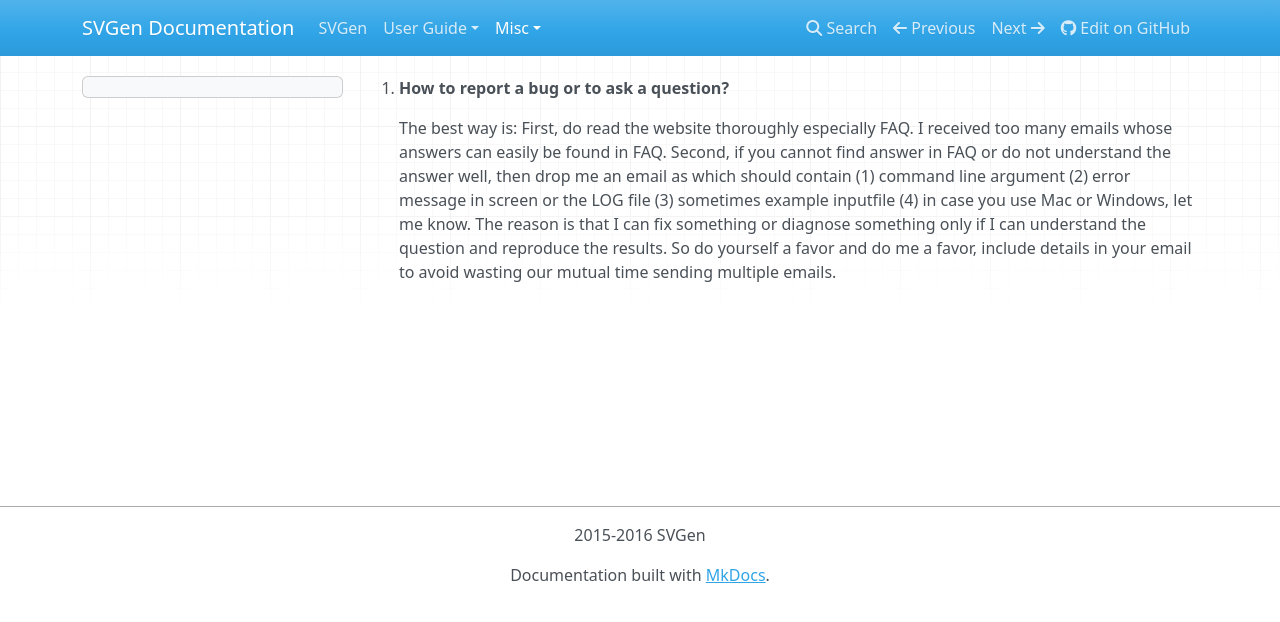
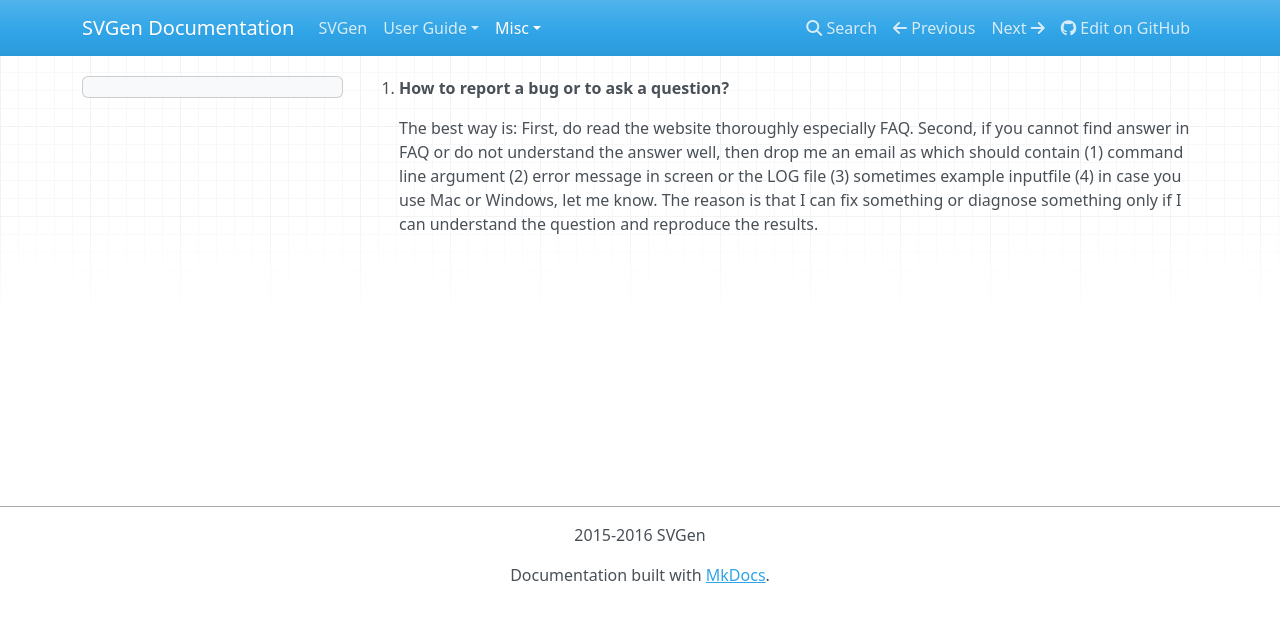
Before and after one commit to WGLab/SVGen, an MkDocs documentation site: the page built from docs/misc/faq.md, in a window 1280 px wide. Shown: the top 622 px of the page. Built offline with MkDocs 1.6.1, drawn with Linux system fonts in a browser that asks for light colours; nearby versions of some CDN libraries; old or Windows-style settings are respelled for this version of MkDocs.

Commit message:
Removed some default text.

```diff
--- a/docs/misc/faq.md
+++ b/docs/misc/faq.md
@@ -1,3 +1,5 @@
 1. **How to report a bug or to ask a question?**
 
-    The best way is: First, do read the website thoroughly especially FAQ. I received too many emails whose answers can easily be found in FAQ. Second, if you cannot find answer in FAQ or do not understand the answer well, then drop me an email  as which should contain (1) command line argument (2) error message in screen or the LOG file (3) sometimes example inputfile (4) in case you use Mac or Windows, let me know. The reason is that I can fix something or diagnose something only if I can understand the question and reproduce the results. So do yourself a favor and do me a favor, include details in your email to avoid wasting our mutual time sending multiple emails.
+    The best way is:
+    First, do read the website thoroughly especially FAQ.
+    Second, if you cannot find answer in FAQ or do not understand the answer well, then drop me an email as which should contain (1) command line argument (2) error message in screen or the LOG file (3) sometimes example inputfile (4) in case you use Mac or Windows, let me know. The reason is that I can fix something or diagnose something only if I can understand the question and reproduce the results.
```
